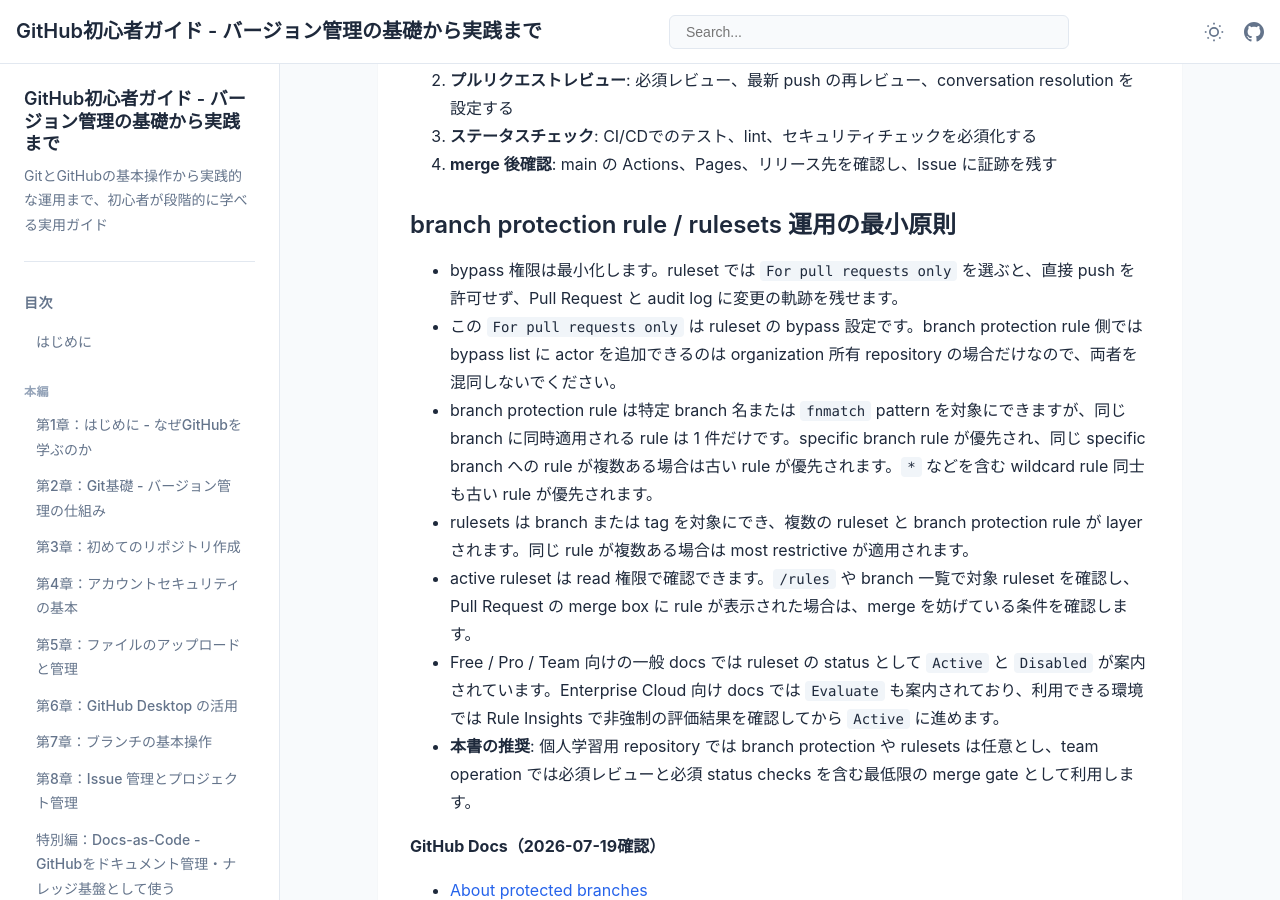
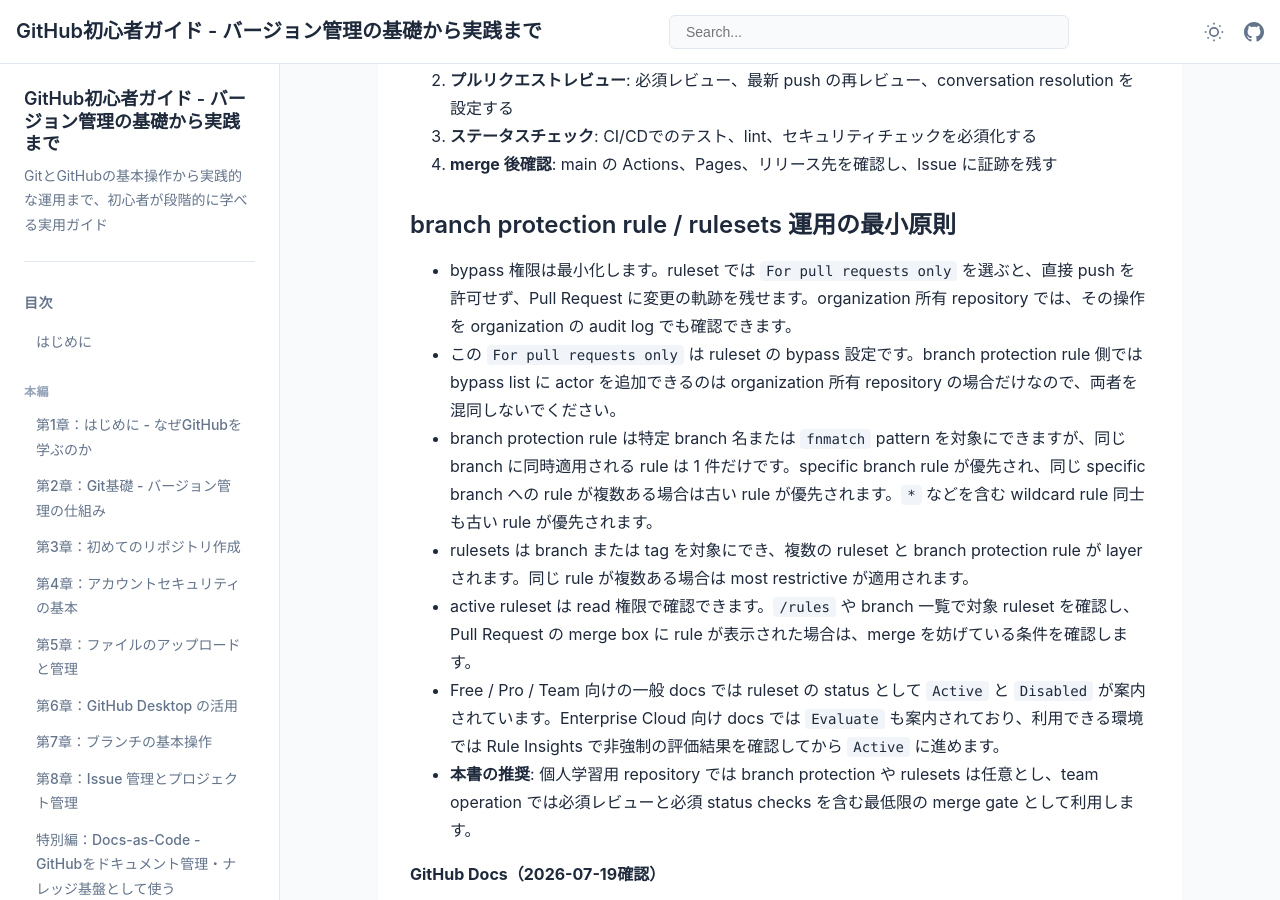
Before and after one commit to itdojp/github-guide-for-beginners-book, a Jekyll site: the page built from docs/chapters/chapter-security-best-practices/index.md, in a window 1280 px wide and 900 px high, scrolled down 6364 px. Built offline with Jekyll 4.4.1, drawn with Linux system fonts in a browser that asks for light colours.

Commit message:
docs: audit logの適用範囲を明確化する

```diff
--- a/docs/chapters/chapter-security-best-practices/index.md
+++ b/docs/chapters/chapter-security-best-practices/index.md
@@ -220,7 +220,7 @@ git gc --prune=now --aggressive
 
 ### branch protection rule / rulesets 運用の最小原則
 
-- bypass 権限は最小化します。ruleset では `For pull requests only` を選ぶと、直接 push を許可せず、Pull Request と audit log に変更の軌跡を残せます。
+- bypass 権限は最小化します。ruleset では `For pull requests only` を選ぶと、直接 push を許可せず、Pull Request に変更の軌跡を残せます。organization 所有 repository では、その操作を organization の audit log でも確認できます。
 - この `For pull requests only` は ruleset の bypass 設定です。branch protection rule 側では bypass list に actor を追加できるのは organization 所有 repository の場合だけなので、両者を混同しないでください。
 - branch protection rule は特定 branch 名または `fnmatch` pattern を対象にできますが、同じ branch に同時適用される rule は 1 件だけです。specific branch rule が優先され、同じ specific branch への rule が複数ある場合は古い rule が優先されます。`*` などを含む wildcard rule 同士も古い rule が優先されます。
 - rulesets は branch または tag を対象にでき、複数の ruleset と branch protection rule が layer されます。同じ rule が複数ある場合は most restrictive が適用されます。
```
Also changed, not shown: manuscript/chapter-security-best-practices/index.md (+1 -1 lines).
